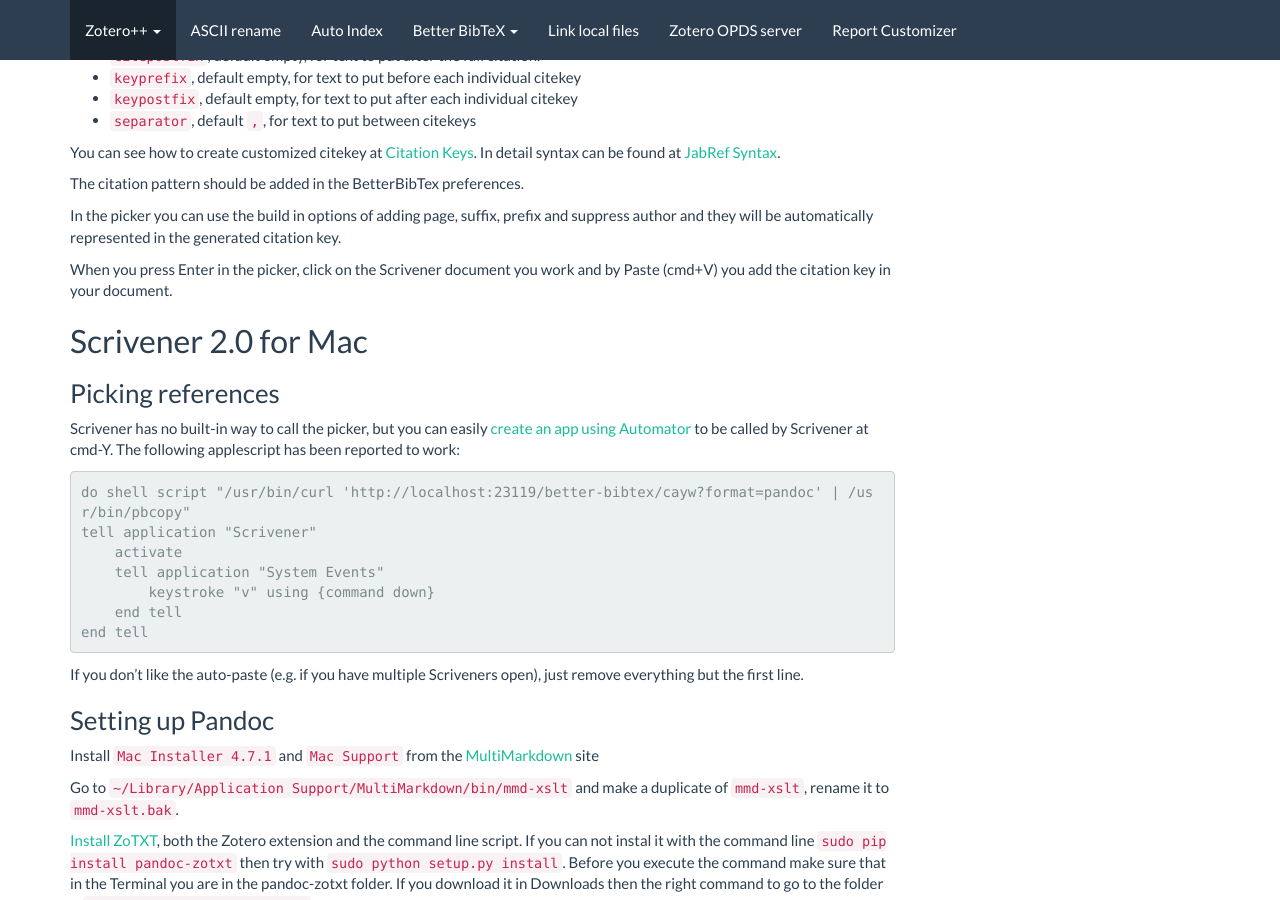
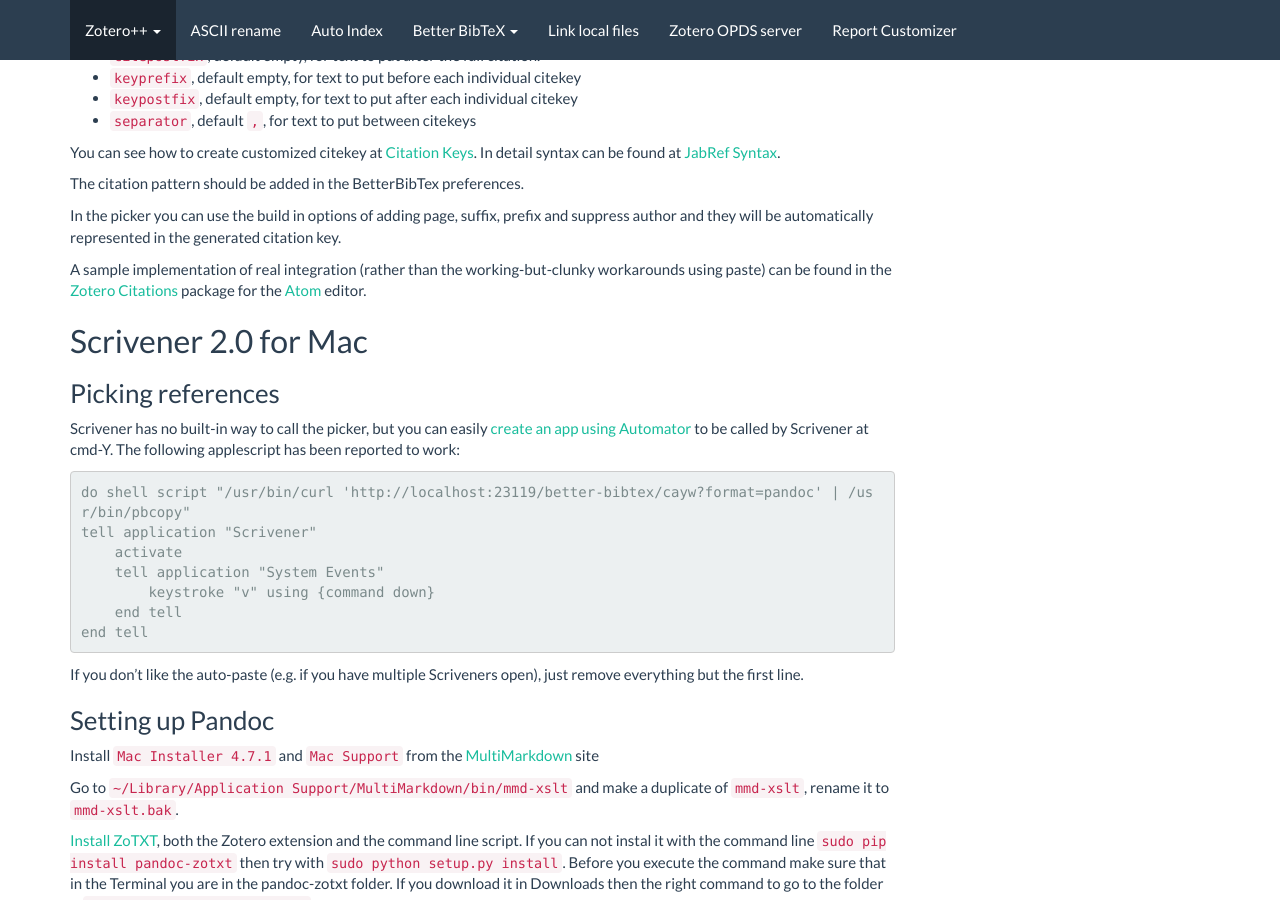
Before and after one commit to edwinksl/ZotPlus.github.io, a Jekyll site: the page built from better-bibtex/cayw.md, in a window 1280 px wide and 900 px high, scrolled down 911 px. Built offline with Jekyll 4.4.1, drawn with Linux system fonts in a browser that asks for light colours; nearby versions of some CDN libraries.

Commit message:
Update cayw.md

```diff
--- a/better-bibtex/cayw.md
+++ b/better-bibtex/cayw.md
@@ -59,7 +59,7 @@
 
 In the picker you can use the build in options of adding page, suffix, prefix and suppress author and they will be automatically represented in the generated citation key.
 
-When you press Enter in the picker, click on the Scrivener document you work and by Paste (cmd+V) you add the citation key in your document.
+A sample implementation of real integration (rather than the working-but-clunky workarounds using paste) can be found in the [Zotero Citations](https://atom.io/packages/zotero-citations) package for the [Atom](http://atom.io) editor.
 
 ## Scrivener 2.0 for Mac
 
```
